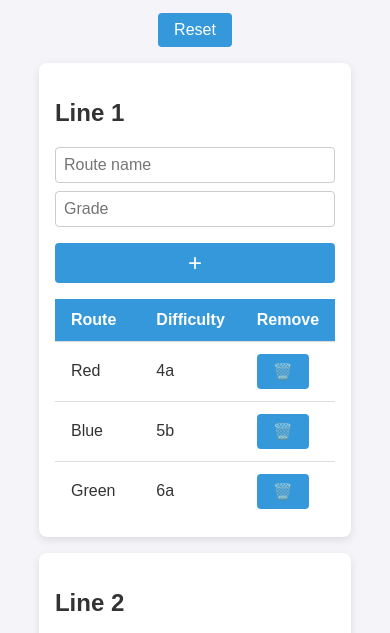
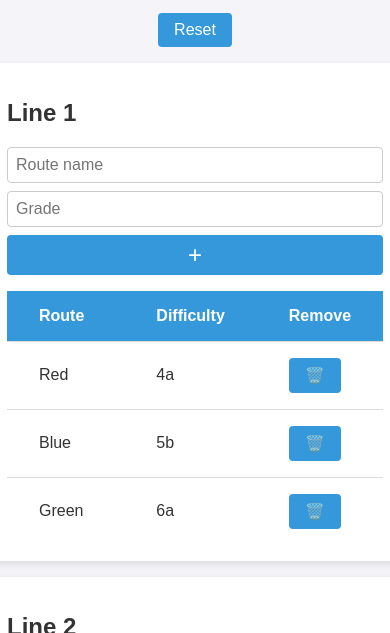
Before and after one commit to jfp1992/climbing-tracker, a plain HTML site: page index.html in a window 390 px wide. Shown: the part 157-790 px from the top of the page. Drawn offline with Linux system fonts and the light colour scheme.

Commit message:
Add files via upload

```diff
--- a/style.css
+++ b/style.css
@@ -37,7 +37,7 @@ button:hover {
 /* Line block */
 .line {
   background: #ffffff;
-  border-radius: 8px;
+  border-radius: 1px;
   padding: 1rem;
   margin-bottom: 1rem;
   box-shadow: 0 3px 8px rgba(0, 0, 0, 0.1);
@@ -83,7 +83,7 @@ button:hover {
 
   .line button#addRoute {
     width: 100%;
-    margin-top: 0.5rem;
+    margin-top: 0;
   }
 }
 
@@ -98,7 +98,7 @@ button:hover {
 
 .route-table th,
 .route-table td {
-  padding: 0.75rem 1rem;
+  padding: 1rem 2em;
   text-align: left;
   word-wrap: break-word;
   vertical-align: middle;
```
